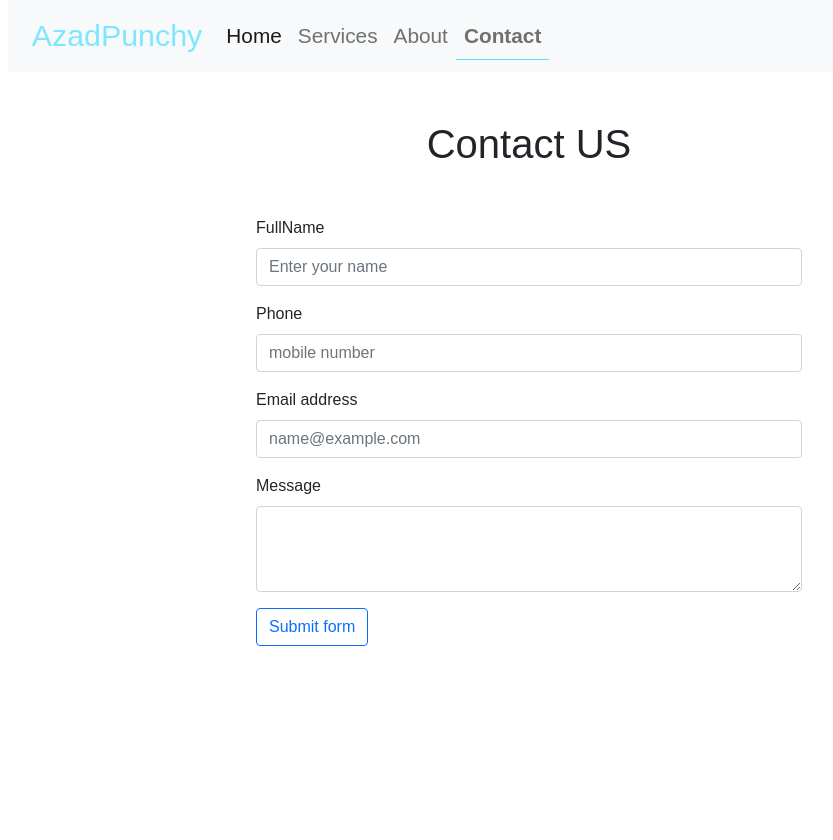
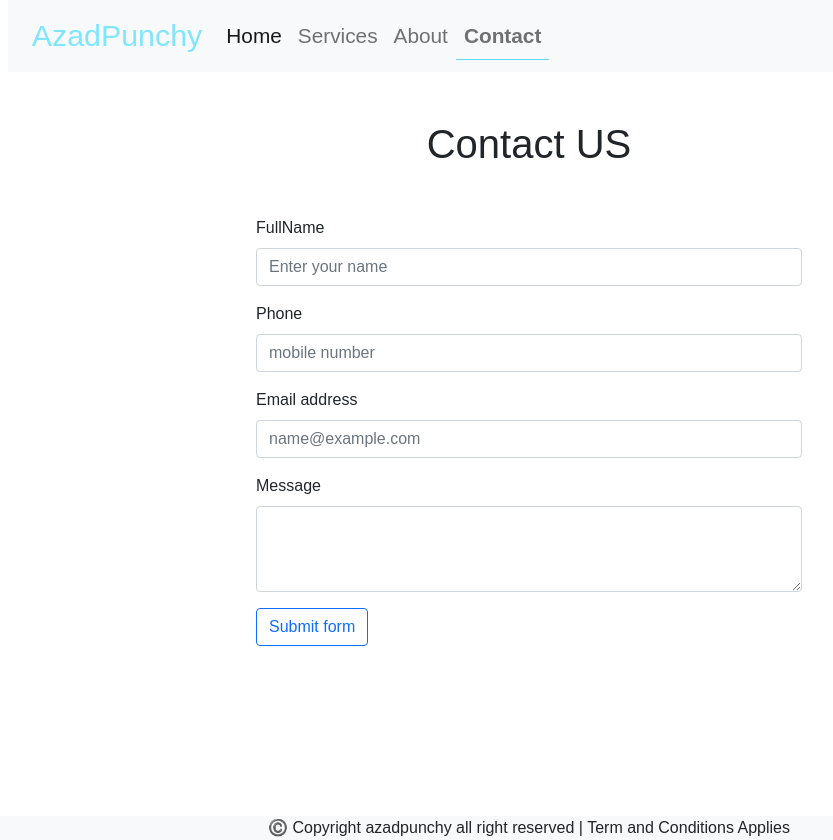
Before and after one commit to azadpunchy/1st_PortfolioProject_react, a React (Create React App) app: page /contact in a window 1280 px wide. Shown: the whole page, without its empty margins (111-944 px from the left). Before the commit the page ends 816 px from the top, so only its background shows below. Built offline with nearby package versions, Linux system fonts and the light colour scheme; the HTML template or start-up script is replaced by a standard one.

Commit message:
footer added

```diff
--- a/src/App.js
+++ b/src/App.js
@@ -7,6 +7,7 @@ import About from "./About";
 import Service from "./Services";
 import Contact from "./Contact";
 import Navbar from "./Navbar";
+import Footer from "./footer";
 const App = () => {
   return (
     <>
@@ -18,6 +19,7 @@ const App = () => {
         <Route exact path="/contact" component={Contact} />
         <Redirect to="/" />
       </Switch>
+      <Footer />
     </>
   );
 };
--- /dev/null
+++ b/src/footer.js
@@ -0,0 +1,17 @@
+import React from "react";
+
+const Footer = () => {
+  const ayear = new Date().getFullYear;
+  return (
+    <>
+      <footer className="w-100 mb-0 mt-0 bg-light text-center">
+        <p>
+          {ayear} ©️ Copyright azadpunchy all right reserved | Term and
+          Conditions Applies
+        </p>
+      </footer>
+    </>
+  );
+};
+
+export default Footer;
--- a/src/index.scss
+++ b/src/index.scss
@@ -1,4 +1,4 @@
-$brand_color: #61DBFB;
+$brand_color: #61dbfb;
 
 * {
   margin: 0;
@@ -46,7 +46,9 @@ $brand_color: #61DBFB;
 /* ==========================================================================
   #Main Landing Section
   ========================================================================== */
-
+.section {
+  margin-bottom: 0px;
+}
 #header {
   width: 100%;
   height: 80vh;
```
Lines whose indentation alone changed are shown as unchanged.
